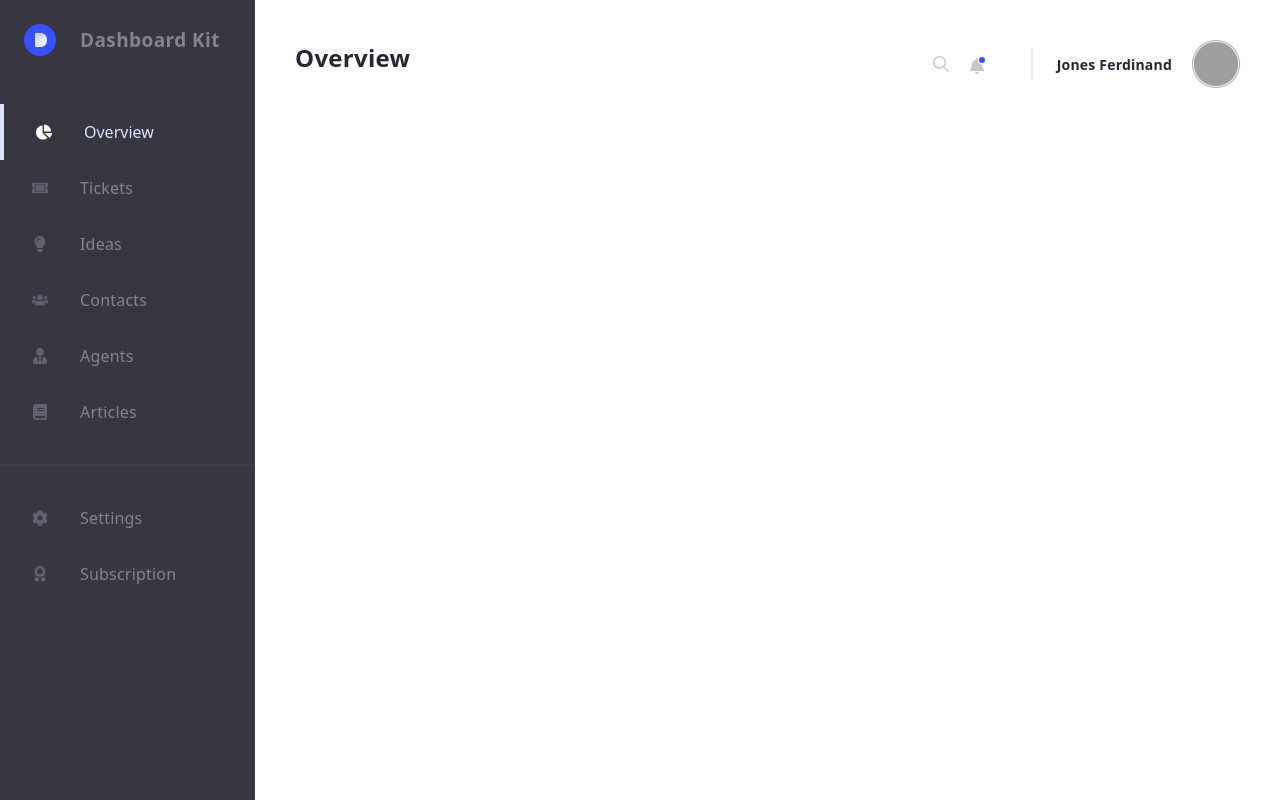
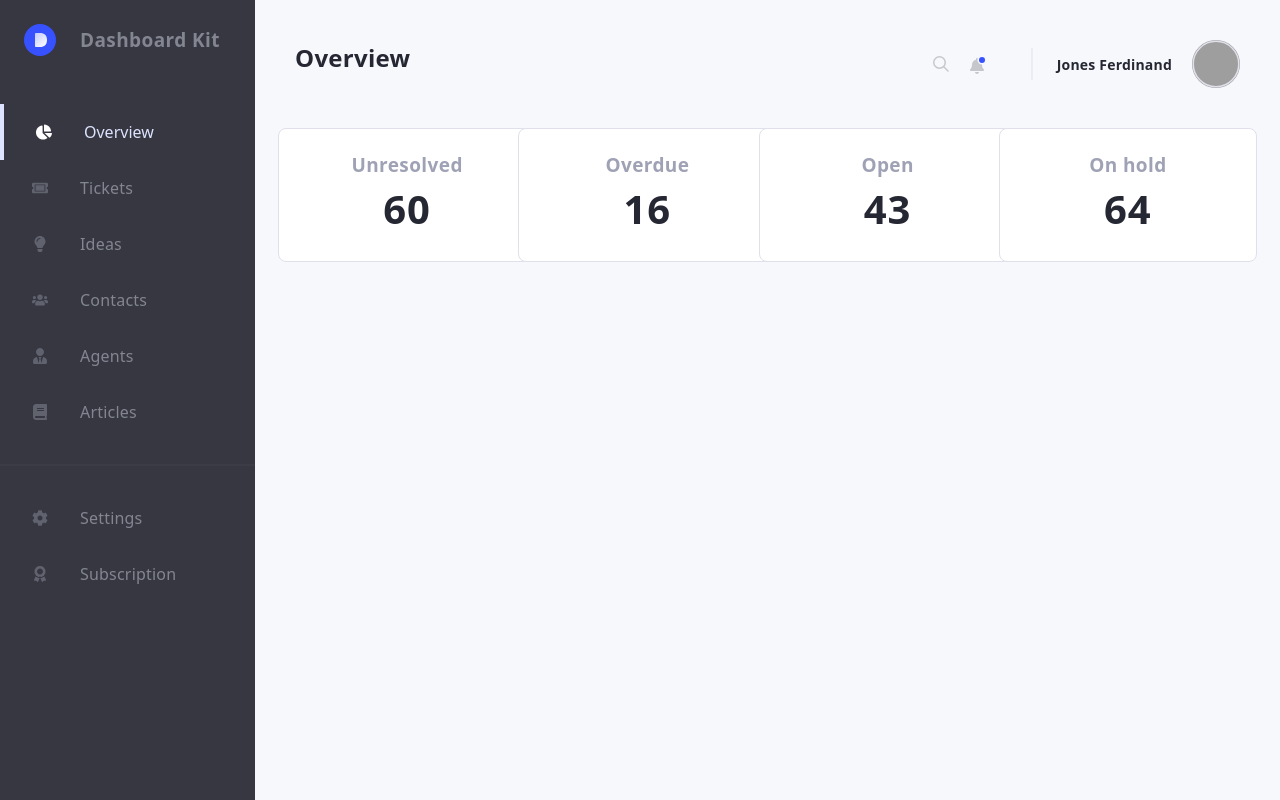
Before and after one commit to eduardovisa/prueba-x-data, a Next.js app: page /overview in a window 1280 px wide. Built offline with nearby package versions, Linux system fonts and the light colour scheme; grey boxes are pictures that could not be loaded.

Commit message:
ContentLayout created

```diff
--- a/pages/overview/index.tsx
+++ b/pages/overview/index.tsx
@@ -1,17 +1,16 @@
-import NavLayout from '@/components/layouts/nav_layout';
-import DesktopHeader from '@/components/header/header_desktop';
+import { simpleCardsData } from '@/utils/data/simple_cards_data';
+import SimpleCards from '@/components/overview/simple_cards';
+import ContentLayout from '@/components/layouts/content_layout';
 
 const index = () => {
   return (
-    <NavLayout>
-      <div className="p-10">
-        <DesktopHeader
-          label="Overview"
-          userName="Jones Ferdinand"
-          userImg="https://s3-alpha-sig.figma.com/img/35b3/2335/854ac739a1a54b9219037b25b41868ec?Expires=1693180800&Signature=GyI6qIZHaEP6BgnSHk0fiaJOX~fpiyoz2rMw4QbUcsazqUMdBKITeSjzcyXTvzYeIGHpx-LeFll1cfBNPNMII9JnriBTcA-zXwJI6XVmw1M4tqT1fJxRQc0LVPse5JOhuUlJivKEQyUzHUk8T792w86JA1~p9kDWdXmwpuZ3QMxTzJd1C-UbYjVed7t7Uka6JSz8ATL6CxwQh1OfIstWWKOt07d6tFkF7z1TAGsmGq9oPu1jZYQs0H1-unO5qTwuH1U2l0NmFjEKij~A-VpTr6uBWWiQ6VQXCDnBH7ucnMPrubSFCH2t1~9PjupdafOPDSa~bUNtnCaAxfjXrpfHxA__&Key-Pair-Id=APKAQ4GOSFWCVNEHN3O4"
-        />
-      </div>
-    </NavLayout>
+    <ContentLayout
+      label="Overview"
+      userName="Jones Ferdinand"
+      userImg="https://s3-alpha-sig.figma.com/img/35b3/2335/854ac739a1a54b9219037b25b41868ec?Expires=1693180800&Signature=GyI6qIZHaEP6BgnSHk0fiaJOX~fpiyoz2rMw4QbUcsazqUMdBKITeSjzcyXTvzYeIGHpx-LeFll1cfBNPNMII9JnriBTcA-zXwJI6XVmw1M4tqT1fJxRQc0LVPse5JOhuUlJivKEQyUzHUk8T792w86JA1~p9kDWdXmwpuZ3QMxTzJd1C-UbYjVed7t7Uka6JSz8ATL6CxwQh1OfIstWWKOt07d6tFkF7z1TAGsmGq9oPu1jZYQs0H1-unO5qTwuH1U2l0NmFjEKij~A-VpTr6uBWWiQ6VQXCDnBH7ucnMPrubSFCH2t1~9PjupdafOPDSa~bUNtnCaAxfjXrpfHxA__&Key-Pair-Id=APKAQ4GOSFWCVNEHN3O4"
+    >
+      <SimpleCards data={simpleCardsData} />
+    </ContentLayout>
   );
 };
 
--- /dev/null
+++ b/src/components/layouts/content_layout.tsx
@@ -0,0 +1,22 @@
+import { LayoutProps } from '@/types/components/content_layout';
+import NavLayout from './nav_layout';
+import DesktopHeader from '../header/header_desktop';
+import { HeaderProps } from '@/types/components/header';
+
+const ContentLayout = ({
+  children,
+  label,
+  userName,
+  userImg,
+}: LayoutProps & HeaderProps) => {
+  return (
+    <NavLayout>
+      <div className="h-full sm:p-10 bg-primary-gray">
+        <DesktopHeader label={label} userName={userName} userImg={userImg} />
+        {children}
+      </div>
+    </NavLayout>
+  );
+};
+
+export default ContentLayout;
--- /dev/null
+++ b/src/types/components/content_layout.ts
@@ -0,0 +1,3 @@
+export type LayoutProps = {
+  children: JSX.Element | JSX.Element[];
+};
```
